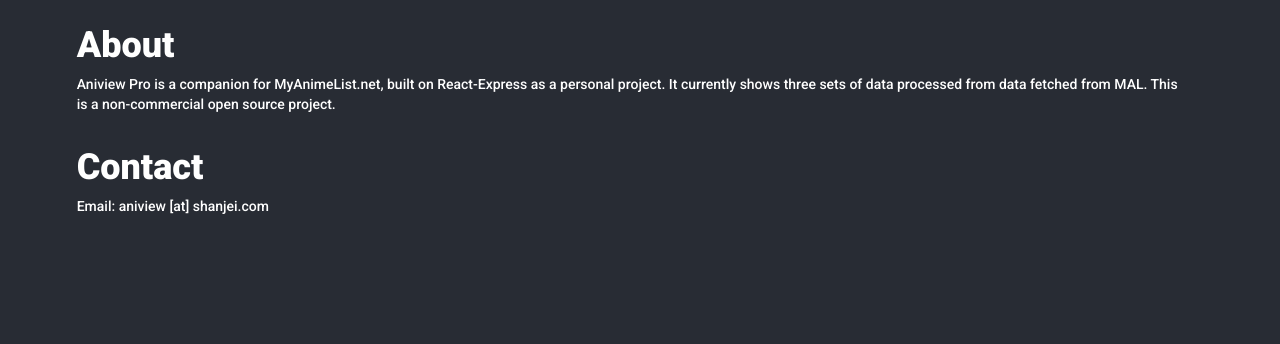
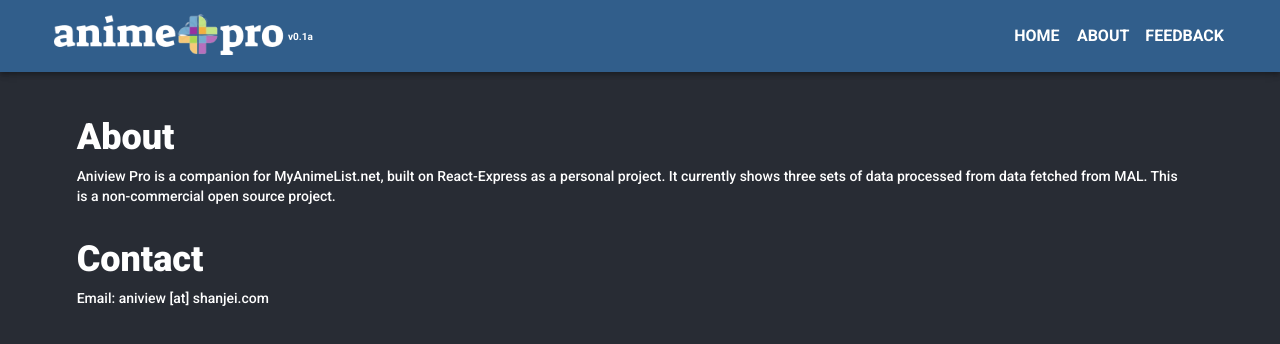
Before and after one commit to shanzei27/aniview-pro, a React (Create React App) app in the folder client/: page /about in a window 1280 px wide. Shown: the top 344 px of the page. Built offline with nearby package versions, Linux system fonts and the light colour scheme; no server answers.

Commit message:
search options box alignment fixes, navlink routing fix

```diff
--- a/client/src/App.js
+++ b/client/src/App.js
@@ -81,8 +81,8 @@
         <Routes>
           <Route path="/" element={<HomeMain />} />
           <Route path="/home" element={<HomeMain />} />
-          <Route path="about" element={<About />} />
-          <Route path="feedback" element={<Feedback />} />
+          <Route path="/about" element={<About />} />
+          <Route path="/feedback" element={<Feedback />} />
         </Routes>
       </main>
       </ThemeProvider>
--- a/client/src/components/Appbar.js
+++ b/client/src/components/Appbar.js
@@ -1,17 +1,11 @@
 import * as React from 'react';
 import { Link, NavLink } from 'react-router-dom';
-import AppBar from '@mui/material/AppBar';
 import Box from '@mui/material/Box';
 import Toolbar from '@mui/material/Toolbar';
 import IconButton from '@mui/material/IconButton';
 import Typography from '@mui/material/Typography';
-import Menu from '@mui/material/Menu';
 import Container from '@mui/material/Container';
-import Avatar from '@mui/material/Avatar';
 import Button from '@mui/material/Button';
-import Tooltip from '@mui/material/Tooltip';
-import MenuItem from '@mui/material/MenuItem';
-import AdbIcon from '@mui/icons-material/Adb';
 import logo from '../assets/logo_temp.png';
 import { styled, alpha, useTheme   } from '@mui/material/styles';
 import SearchIcon from '@mui/icons-material/Search';
@@ -186,7 +180,7 @@
           <Box sx={{ flexGrow: 1 }} />
           <Box sx={{ display: { xs: 'none', md: 'flex' } }}>
             {pages.map((page) => (
-              <NavLink to={page} style={{textDecoration:"none"}} key={page}>
+              <NavLink to={`/`+page} style={{textDecoration:"none"}} key={page}>
               <NavButton
                 key={page}
                 onClick={handleCloseNavMenu}
--- a/client/src/pages/About.js
+++ b/client/src/pages/About.js
@@ -4,6 +4,7 @@
 import Typography from '@mui/material/Typography';
 import { styled } from '@mui/material/styles';
 import CssBaseline from '@mui/material/CssBaseline';
+import AppbarMain from '../components/Appbar';
 
 const Heading = styled(Typography)(({ theme }) => ({
 
@@ -34,6 +35,7 @@
   return (
     <>
       <CssBaseline/>
+      <AppbarMain />
       <StyledGrid container spacing={2}>
         <Grid item xs={11} sx={{width: '100%'}}>
           <Item>
--- a/client/src/pages/Feedback.js
+++ b/client/src/pages/Feedback.js
@@ -4,6 +4,7 @@
 import Typography from '@mui/material/Typography';
 import { styled } from '@mui/material/styles';
 import CssBaseline from '@mui/material/CssBaseline';
+import AppbarMain from '../components/Appbar';
 
 const Heading = styled(Typography)(({ theme }) => ({
 
@@ -34,6 +35,7 @@
   return (
     <>
       <CssBaseline/>
+      <AppbarMain />
       <StyledGrid container spacing={2}>
         <Grid item xs={11} sx={{width: '100%'}}>
           <Item>
--- a/client/src/pages/HomeSearchPage.js
+++ b/client/src/pages/HomeSearchPage.js
@@ -12,6 +12,7 @@
 import AlertTitle from '@mui/material/AlertTitle';
 import Alert from '@mui/material/Alert';
 import Slide from '@mui/material/Slide';
+import Grow from '@mui/material/Grow';
 import PulseLoader from "react-spinners/PulseLoader";
 
 const Search = styled(Paper)(({ theme }) => ({
@@ -197,18 +198,19 @@
                                 type="submit"
                                 variant="contained"
                             >
-                            <SearchIcon sx={{height: "100%"}}/>
+                            <SearchIcon sx={{height: "100%", color: 'white'}}/>
                             </IconButton>
                             </Search>
                         </form>
-                        <Slide in={props.showError} container={errorRef.current}>
-                          <Alert style={{width: "40%", height: errorBannerHeight, transition: `max-height 0.15s ease-out`, maxHeight: errorBannerHeight }} severity="error">
+                        <Grow in={props.showError} container={errorRef.current}>
+                          <Alert style={{width: "40%", height: errorBannerHeight, transition: `max-height 0.5s ease-out`, maxHeight: errorBannerHeight }} severity="error">
                             {props.error.message}. Please try later.
                           </Alert>
-                        </Slide>
+                        </Grow>
                     </Item>
                     <Item>
                     <StyledPaper component="ul" ref={warningRef}>
+                      <Box sx={{display:'flex', width: '100%', justifyContent: 'center', alignItems: 'center'}}>
                         <SelectionLabel>Selected outputs:</SelectionLabel>
                         {chipData.map((data) => {
                             return (
@@ -224,9 +226,12 @@
                             </ListItem>
                             );
                         })}
-                          {fetchTimeEstimate > 0 &&
-                      <TimeEstimateText>Estimated process time: {fetchTimeEstimate} minutes</TimeEstimateText>
-                    }
+                        </Box>
+                        <Box sx={{display:'flex', width: '100%', justifyContent: 'center', alignItems: 'center'}}>
+                        {fetchTimeEstimate > 0 &&
+                          <TimeEstimateText>Estimated process time: {fetchTimeEstimate} minutes</TimeEstimateText>
+                        }
+                      </Box>
                     </StyledPaper>
                       <Slide in={showSelectionWarning} container={warningRef.current}>
                         <Alert sx={{width: "60%"}} severity="warning" variant="filled">Please select at least one to continue.</Alert>
```
